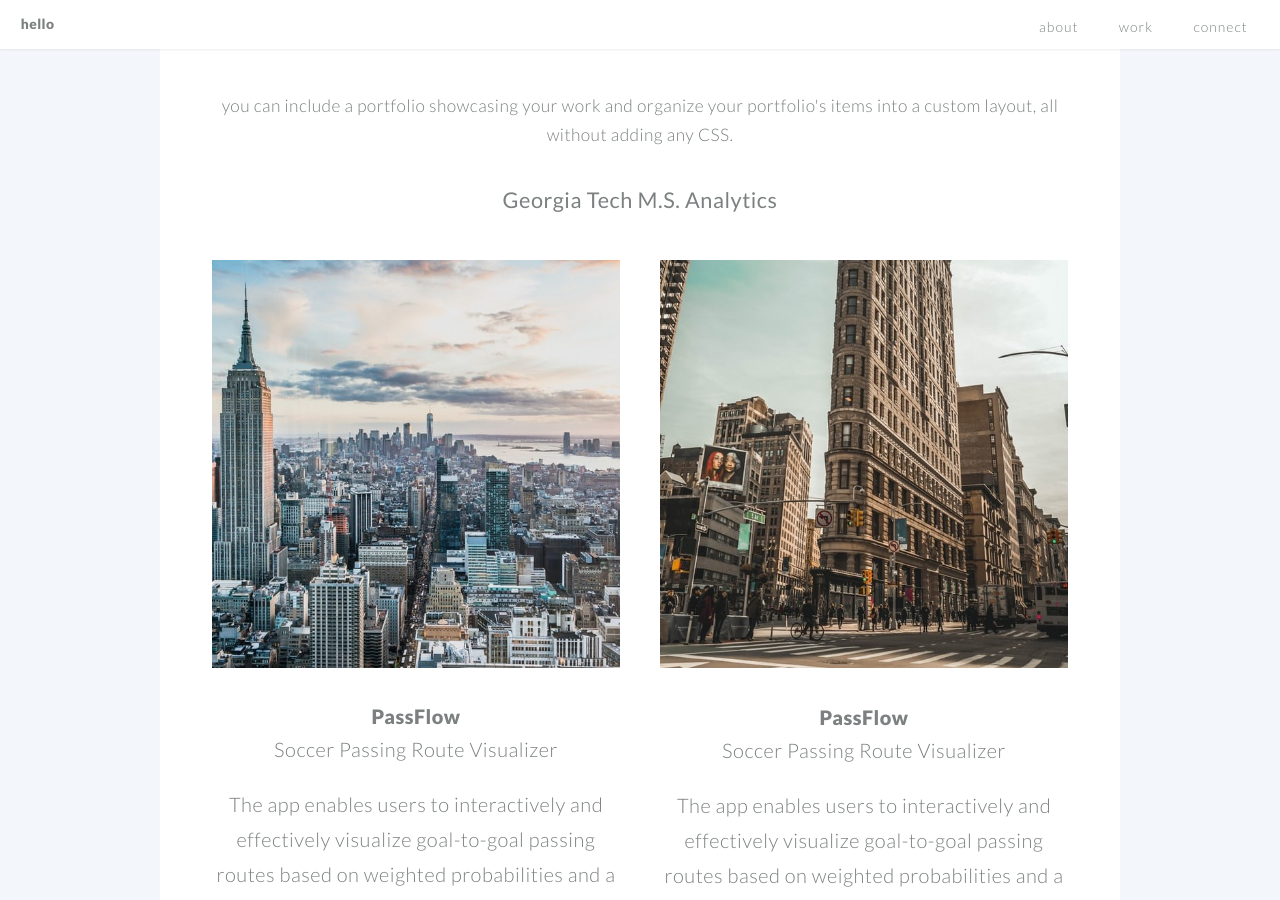
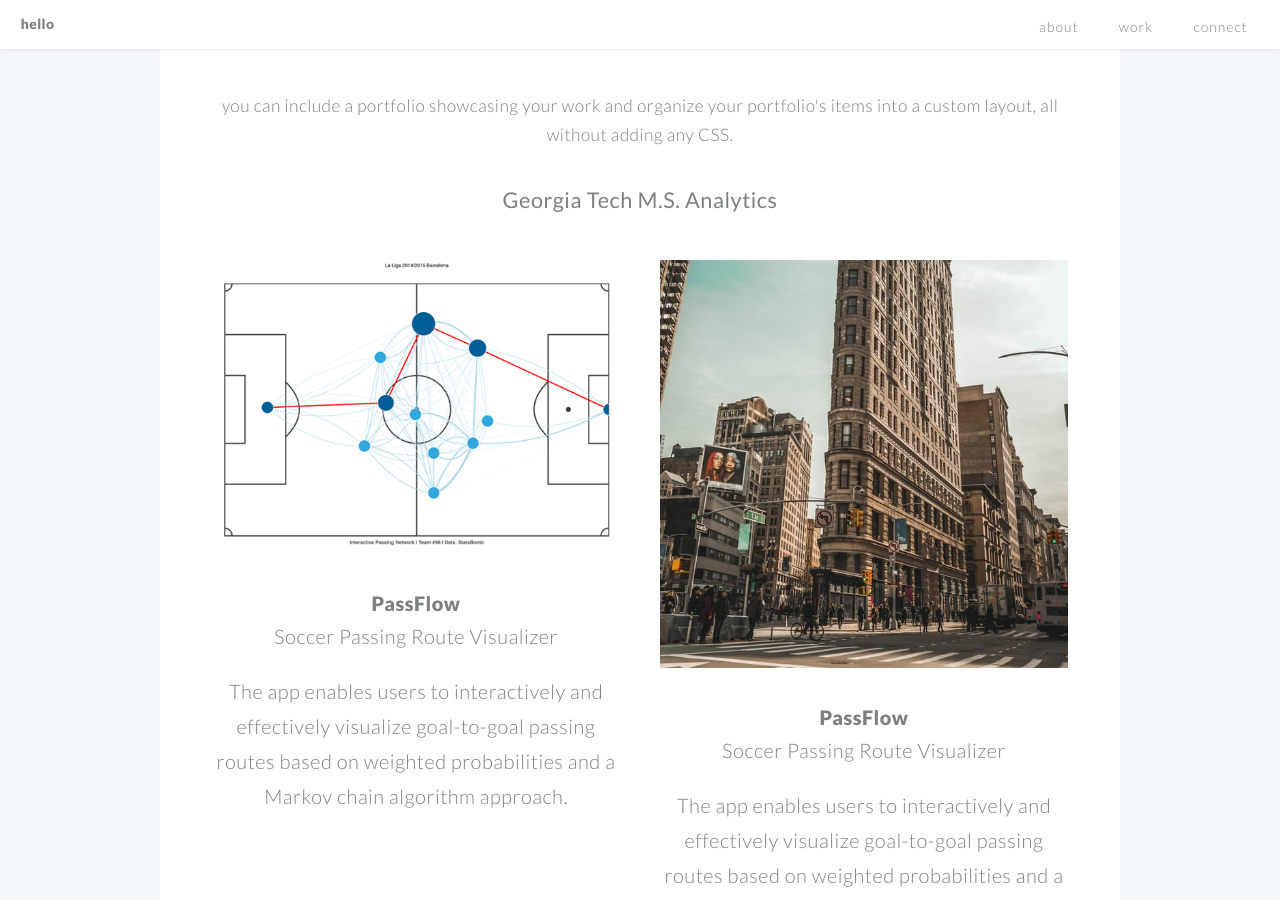
Before and after one commit to wfong1/wfong1.github.io, a Jekyll site: the page built from index.md, in a window 1280 px wide and 900 px high, scrolled down 1735 px. Built offline with Jekyll 4.4.1, drawn with Linux system fonts in a browser that asks for light colours.

Commit message:
insert link to PassFlow

```diff
--- a/_data/work.yml
+++ b/_data/work.yml
@@ -5,7 +5,7 @@ work:
   - category: Georgia Tech M.S. Analytics
     items:
       - item: example.html
-        image: /images/NYC1.jpg # optionally, include the file path for an image for each item
+        image: /images/PassFlow.png # optionally, include the file path for an image for each item
       - item: example.html
         image: /images/NYC2.jpg
       - item: example2.html
--- a/_includes/example.html
+++ b/_includes/example.html
@@ -1,3 +1,3 @@
-<h1><a href="#">PassFlow</a></h1>
+<h1><a href="http://wfong.pythonanywhere.com/">PassFlow</a></h1>
 <h2>Soccer Passing Route Visualizer<h2>
 <p>The app enables users to interactively and effectively visualize goal-to-goal passing routes based on weighted probabilities and a Markov chain algorithm approach.</p>
```
Also changed, not shown: images/PassFlow.png (added).
